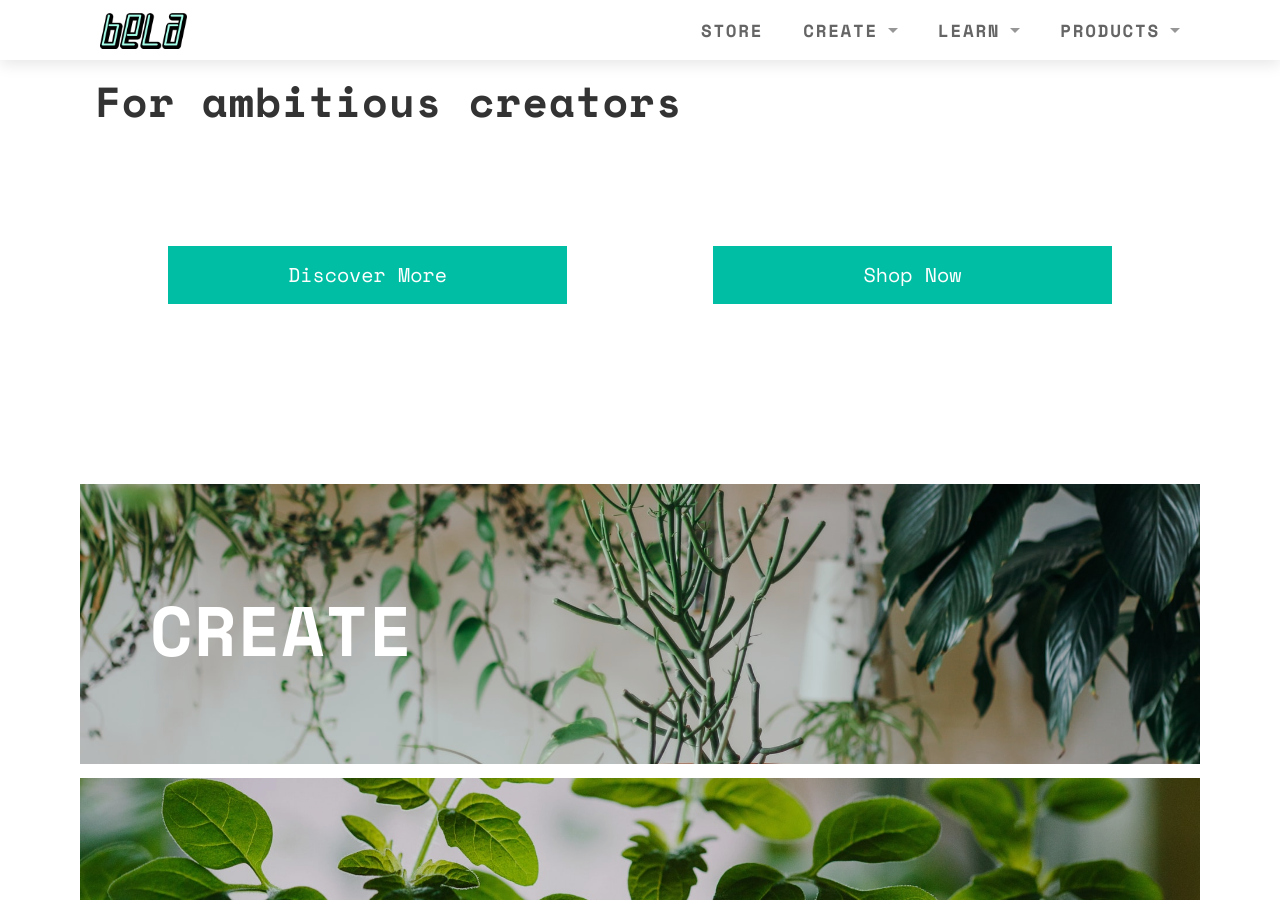
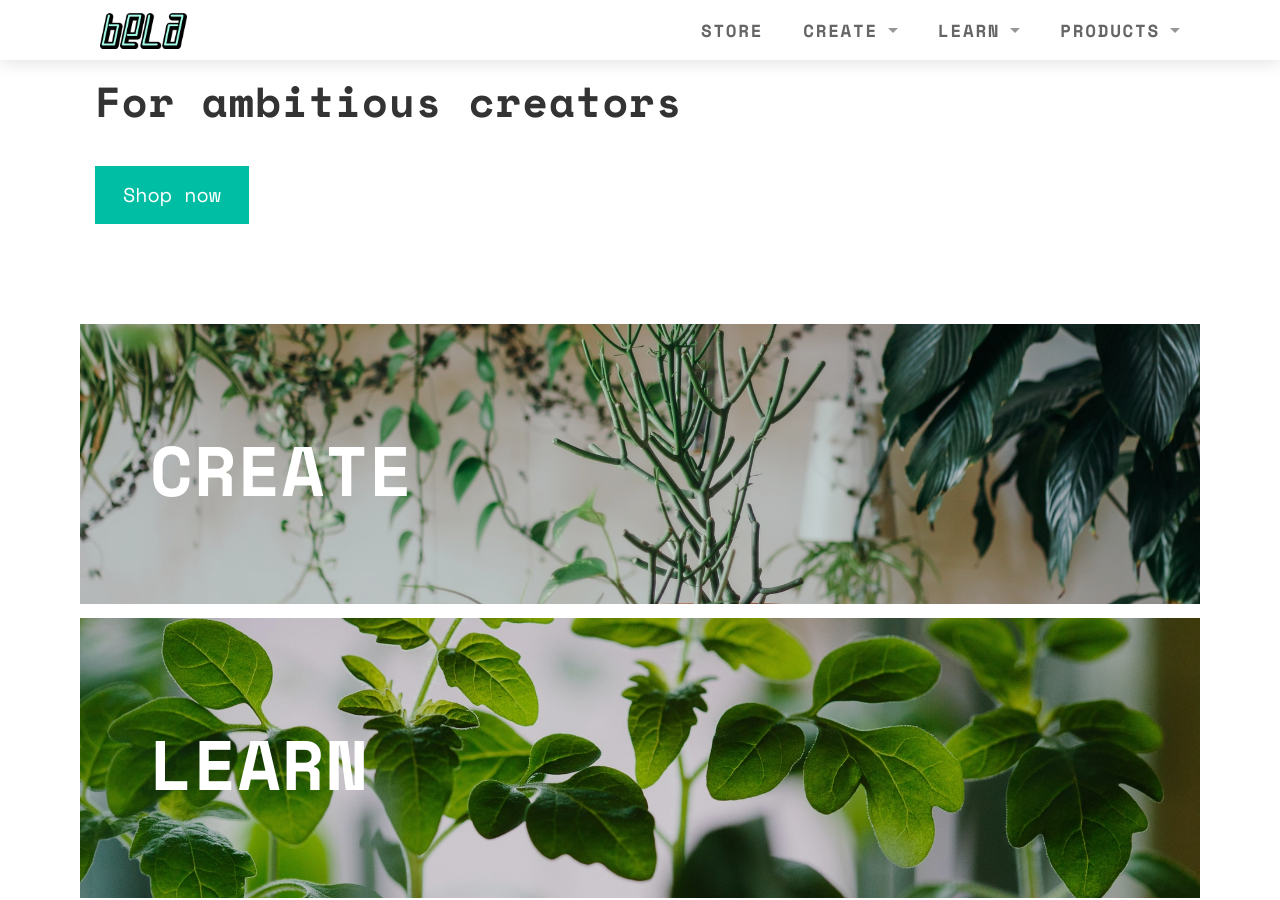
Before and after one commit to disastrid/bela_site_update, a Jekyll site: the page built from index.md, in a window 1280 px wide and 900 px high, scrolled down 502 px. Built offline with Jekyll 4.4.1, drawn with Linux system fonts in a browser that asks for light colours.

Commit message:
Update index.md

```diff
--- a/index.md
+++ b/index.md
@@ -8,7 +8,7 @@ hero-image: "hero-slug.png"
 
 <h1 class="intro-title">For ambitious creators</h1>
 
-{% include button-pair.html links="about, https://shop.bela.io" text="Discover more, Shop now"%}
+{% include button-large.html url="https://shop.bela.io" text="Shop now"%}
 
 {% include section-title.html section-title="Create" %}
 
```
